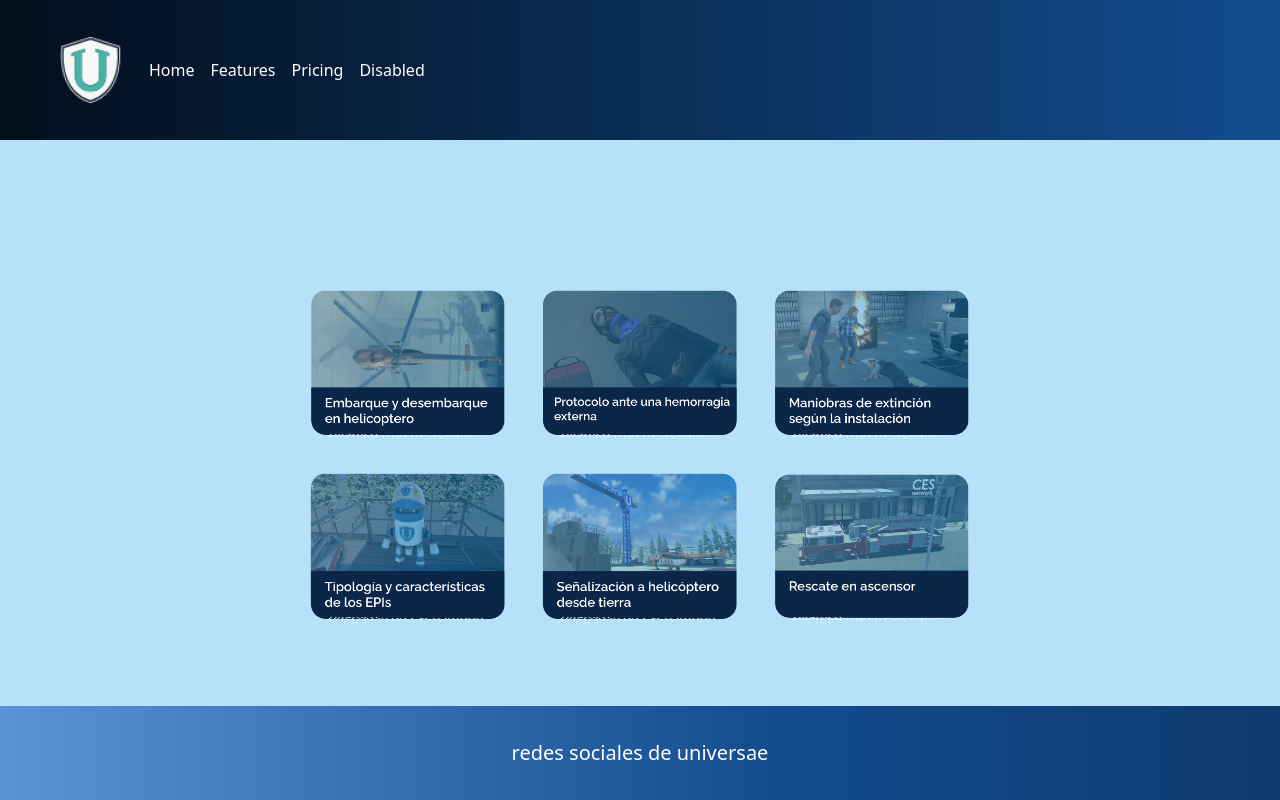
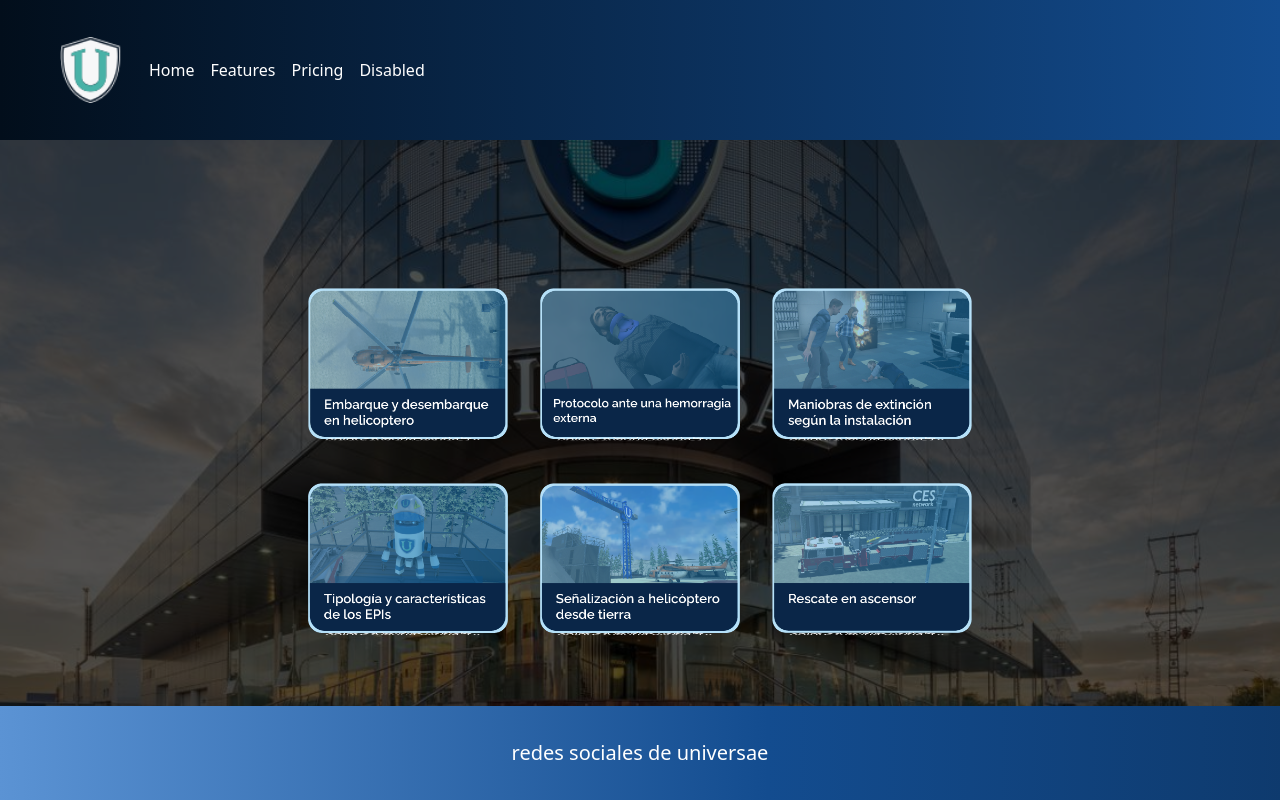
Before and after one commit to enrfercas/Juego-Universae, a React (Vite) app: page / in a window 1280 px wide. Built offline with nearby package versions, Linux system fonts and the light colour scheme.

Commit message:
arreglos de la rama actualizados, medidas y fondo del html

```diff
--- a/index.html
+++ b/index.html
@@ -9,7 +9,7 @@
     <title>Vite + React</title>
   </head>
   <body>
-    <div id="root"></div>
+    <div class="root" id="root"></div>
     <script type="module" src="/src/main.jsx"></script>
     <script src="https://cdn.jsdelivr.net/npm/bootstrap@5.3.3/dist/js/bootstrap.bundle.min.js" integrity="sha384-YvpcrYf0tY3lHB60NNkmXc5s9fDVZLESaAA55NDzOxhy9GkcIdslK1eN7N6jIeHz" crossorigin="anonymous"></script>
   </body>
--- a/src/components/Pages/Home/Home.css
+++ b/src/components/Pages/Home/Home.css
@@ -3,15 +3,19 @@
 .card {
   position: relative;
   border: none;
-  margin-bottom: 2rem;
+  margin-bottom: 2.6rem;
   width: 100%;
-  background-color: #b6e1f9;
   display: flex;
   align-items: center;
   justify-content: center;
   overflow: hidden;
   perspective: 1200px;
   transition: all 1.5s cubic-bezier(0.175, 0.885, 0.2, 1.275);
+  border-radius: 8%;
+
+  --bs-card-bg: none;
+
+
 
   opacity: 0;
   /* Inicialmente transparente */
@@ -43,7 +47,7 @@
 .card:hover .card__content {
   top: 0;
   transform: rotateX(0deg);
-  border-radius: 15%;
+  border-radius: 8%;
   background-color: #134c8f;
   color: white;
   z-index: 100;
--- a/src/components/Pages/Home/Home.jsx
+++ b/src/components/Pages/Home/Home.jsx
@@ -8,7 +8,7 @@ export const Home = () => {
             <div className="card">
               <img
                 src="../../../public/Games-Images/InterfazHome/Miniaturas_simuladores/HomeButton0.png"
-                style={{ width: "95%" }}
+                style={{ width: "96%" }}
               />
               <div className="card__content">
                 <p className="card__title">Card Title</p>
@@ -27,7 +27,7 @@ export const Home = () => {
             <div className="card">
               <img
                 src="../../../public/Games-Images/InterfazHome/Miniaturas_simuladores/HomeButton1.png"
-                style={{ width: "95%" }}
+                style={{ width: "96%" }}
               />
               <div className="card__content">
                 <p className="card__title">Card Title</p>
@@ -46,7 +46,7 @@ export const Home = () => {
             <div className="card">
               <img
                 src="../../../public/Games-Images/InterfazHome/Miniaturas_simuladores/HomeButton2.png"
-                style={{ width: "95%" }}
+                style={{ width: "96%" }}
               />
               <div className="card__content">
                 <p className="card__title">Card Title</p>
@@ -65,7 +65,7 @@ export const Home = () => {
             <div className="card">
               <img
                 src="../../../public/Games-Images/InterfazHome/Miniaturas_simuladores/HomeButton3.png"
-                style={{ width: "95%" }}
+                style={{ width: "96%" }}
               />
               <div className="card__content">
                 <p className="card__title">Card Title</p>
@@ -84,7 +84,7 @@ export const Home = () => {
             <div className="card">
               <img
                 src="../../../public/Games-Images/InterfazHome/Miniaturas_simuladores/HomeButton4.png"
-                style={{ width: "95%" }}
+                style={{ width: "96%" }}
               />
               <div className="card__content">
                 <p className="card__title">Card Title</p>
@@ -103,7 +103,7 @@ export const Home = () => {
             <div className="card">
               <img
                 src="../../../public/Games-Images/InterfazHome/Miniaturas_simuladores/HomeButton5.png"
-                style={{ width: "95%" }}
+                style={{ width: "96%" }}
               />
               <div className="card__content">
                 <p className="card__title">Card Title</p>
--- a/src/index.css
+++ b/src/index.css
@@ -1,6 +1,31 @@
-body, html{
-    background-color: #b6e1f9;
+
+
+html {
+
+    background-image: url(../public/universae-fondo.jpg);
+    background-repeat: no-repeat;
+    background-size: cover; /* Cambiado de 'contain' a 'cover' */
+    background-position: center center;
+    z-index: -5;
 }
+body {
+    background-color: transparent;
+}
+
+
+
+html::after {
+    content: "";
+    background-color: rgba(0, 0, 0, 0.675); /* Color negro con una opacidad del 40% */
+    position: absolute;
+    top: 0;
+    left: 0;
+    width: 100%;
+    height: 100%;
+    z-index: -1;
+     /* Asegura que el color de fondo esté detrás de la imagen */
+}
+
 
 .body-content {
     padding: 3rem;
```
Also changed, not shown: public/universae-fondo.jpg (added).
